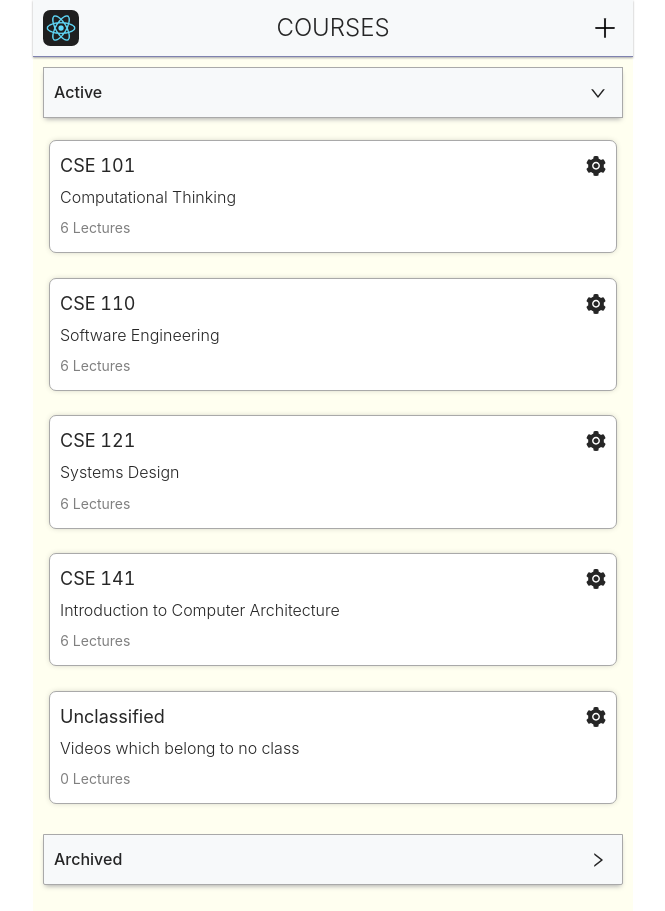
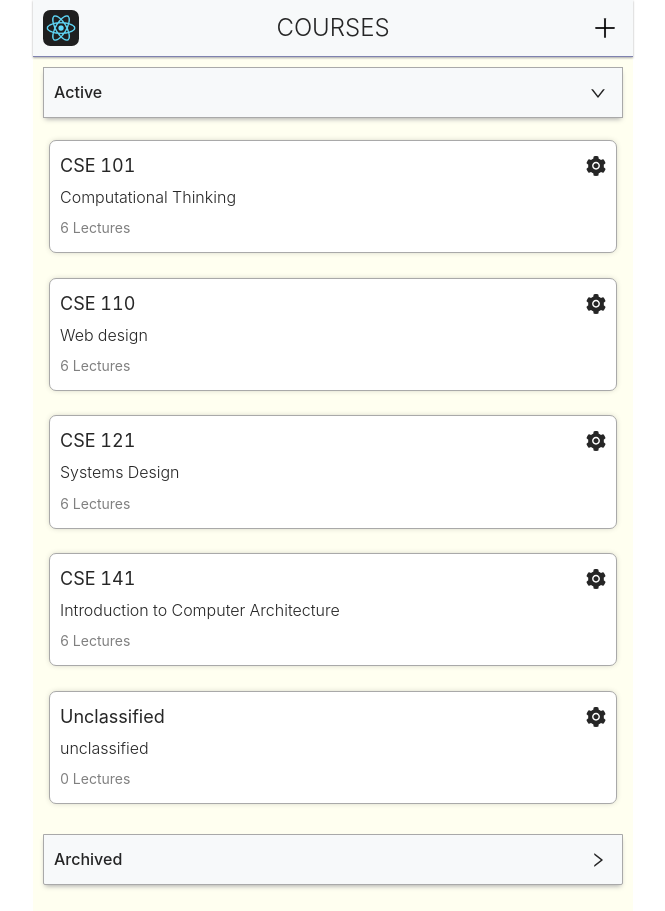
Before and after one commit to flownotes/flownotes.github.io, a React (Create React App) app: page /notes in a window 1280 px wide. Shown: the whole page, without its empty margins (307-972 px from the left). Built offline with nearby package versions, Linux system fonts and the light colour scheme.

Commit message:
Update the data

```diff
--- a/src/data.js
+++ b/src/data.js
@@ -46,42 +46,42 @@ let notes = [
 let videos = [
   {
     id : "90QvQ3p6brk",
-    title: "L15 - Software Engineering in practice",
+    title: "L15 - Web animation in practice",
     length: 48, //in min
     notes: JSON.parse(JSON.stringify(notes)),
     image: "/thumbnails/th1.jpg"
   },
   {
     id : "LzELw8k1FEY",
-    title: "L14 - Time management and estimation",
+    title: "L14 - CSS and easing functions",
     length: 51, //in min
     notes: JSON.parse(JSON.stringify(notes)),
     image: "/thumbnails/th2.jpg"
   },
   {
     id : "eRcAf69IdCk",
-    title: "L13 - Agile and sprints",
+    title: "L13 - Understading CSS animations",
     length: 48, //in min
     notes: JSON.parse(JSON.stringify(notes)),
     image: "/thumbnails/th3.jpg"
   },
   {
     id : "TVpGb5Jj0GY",
-    title: "L12 - Why your manager is wrong",
+    title: "L12 - JS vs CSS animation",
     length: 56, //in min
     notes: JSON.parse(JSON.stringify(notes)),
     image: "/thumbnails/th4.jpg"
   },
   {
     id : "kzvt3g8pUHQ",
-    title: "L11 - Version control and automation",
+    title: "L11 - Animation to convey context",
     length: 43, //in min
     notes: JSON.parse(JSON.stringify(notes)),
     image: "/thumbnails/th5.jpg"
   },
   {
     id : "4NKaIclN2fk",
-    title: "L10 - Software Engineering in practice",
+    title: "L10 - Intro to animation on the web",
     length: 58, //in min
     notes: JSON.parse(JSON.stringify(notes)),
     image: "/thumbnails/th6.jpg"
@@ -91,7 +91,7 @@ let videos = [
 let _data = {
   cid1 : {
     code: "CSE 110",
-    name: "Software Engineering",
+    name: "Web design",
     active: true,
     videos: JSON.parse(JSON.stringify(videos))
   },
@@ -127,7 +127,7 @@ let _data = {
   },
   unclassified : {
     code: "Unclassified",
-    name: "Videos which belong to no class",
+    name: "unclassified",
     active: true,
     videos: []
   }
```
